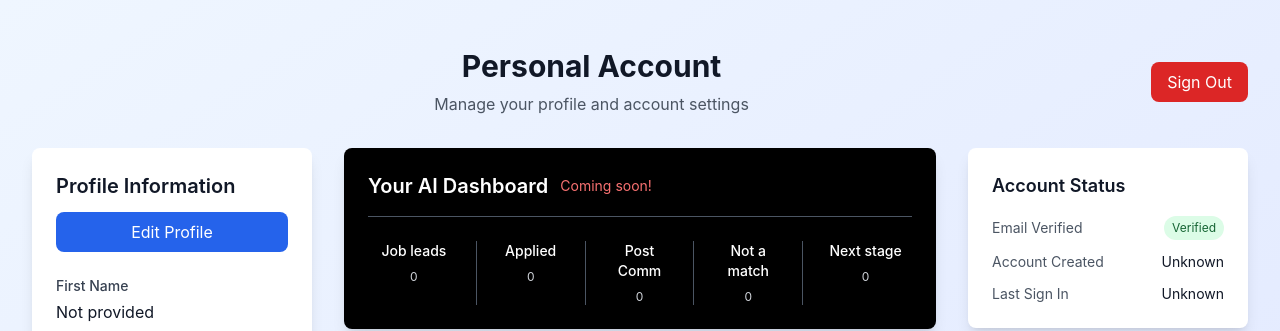
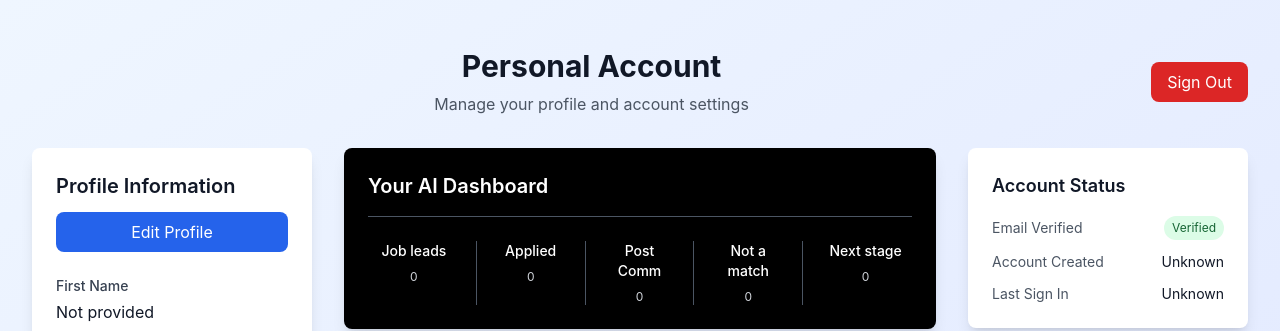
Before and after one commit to ikutsia/jobna, a React (Create React App) app: page /account in a window 1280 px wide. Shown: the top 331 px of the page. Built offline with nearby package versions, Linux system fonts and the light colour scheme; no server answers; the database is empty; sample sign-in values are in the browser's storage.

Commit message:
Delete red 'coming soon!' text next to the 'Your AI Dashboard' in My Account

```diff
--- a/src/components/PersonalAccount.js
+++ b/src/components/PersonalAccount.js
@@ -507,12 +507,9 @@ function PersonalAccount() {
           <div className="lg:col-span-6 flex flex-col space-y-6">
             {/* AI Dashboard */}
             <div className="bg-black rounded-lg shadow-lg p-6">
-              <div className="flex items-center justify-start gap-2 mb-4">
-                <h3 className="text-xl font-semibold text-white">
-                  Your AI Dashboard
-                </h3>
-                <p className="text-red-400 text-sm ml-1">Coming soon!</p>
-              </div>
+              <h3 className="text-xl font-semibold text-white mb-4">
+                Your AI Dashboard
+              </h3>
               <div className="border-b border-gray-600 mb-6"></div>
               <div className="grid grid-cols-5 gap-0">
                 <div className="text-center border-r border-gray-600 pr-4">
```
